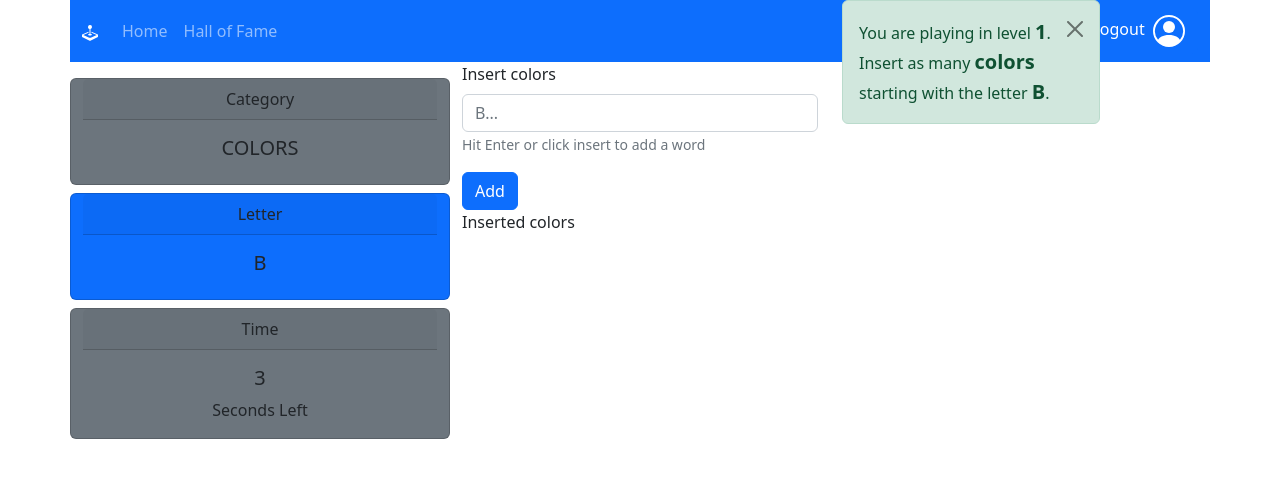
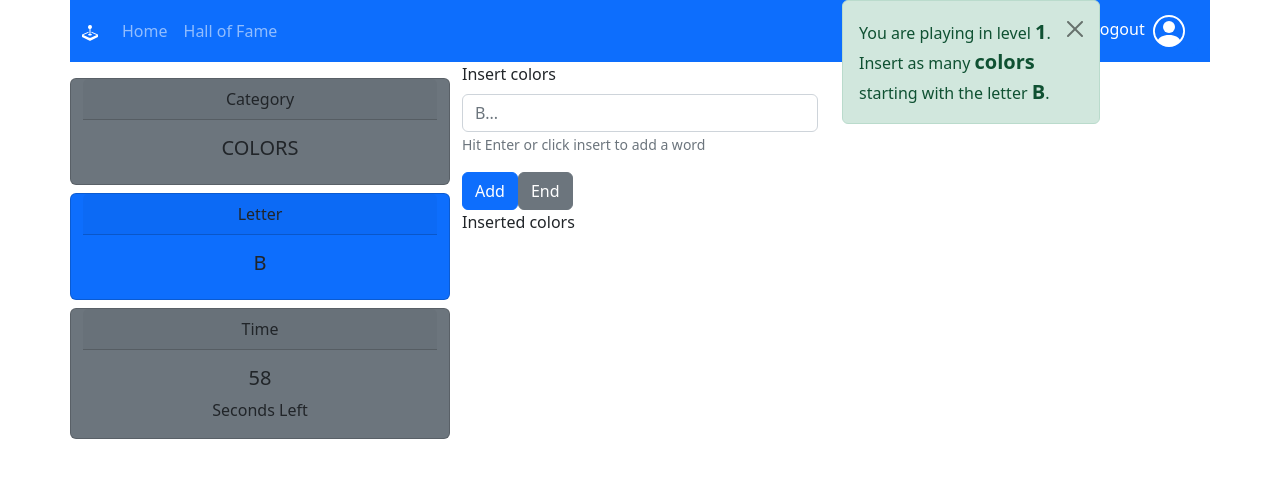
Before and after one commit to jandvanegas/msc-polito-webapp-app, a React (Create React App) app in the folder client/: page /play in a window 1280 px wide. Both pictures are taken after a click on the button "Start". Shown: the top 478 px of the page. Built offline with nearby package versions, Linux system fonts and the light colour scheme.

Commit message:
feat(ux): allowed to end game at any time.

```diff
--- a/client/src/Components/GameComponents/GamePage.js
+++ b/client/src/Components/GameComponents/GamePage.js
@@ -34,6 +34,7 @@ function GamePage(props) {
               randomLetter={gameLetter}
               words={words}
               setWords={setWords}
+              stopGame={stopGame}
             />
           </Row>
         </Col>
--- a/client/src/Components/GameComponents/GameWords.js
+++ b/client/src/Components/GameComponents/GameWords.js
@@ -3,7 +3,7 @@ import Form from 'react-bootstrap/Form'
 import Button from 'react-bootstrap/Button'
 
 function GameWords(props) {
-  const { settings, randomLetter, words, setWords } = props
+  const { settings, randomLetter, words, setWords, stopGame } = props
   const placeholderText = `${randomLetter}...`
   const [word, setWord] = useState('')
   const [validWord, setValidWord] = useState(true)
@@ -45,6 +45,9 @@ function GameWords(props) {
       setValidWord(false)
     }
   }
+  const endRound = () => {
+    stopGame(true)
+  }
 
   return (
     <>
@@ -70,6 +73,9 @@ function GameWords(props) {
         <Button variant='primary' type='submit'>
           Add
         </Button>
+        <Button variant='secondary' onClick={endRound}>
+          End
+        </Button>
         <Form.Group className='mb-3' controlId='words'>
           <Form.Label>Inserted {settings.category}</Form.Label>
           <Form.Text>{showableWords}</Form.Text>
--- a/client/src/config.js
+++ b/client/src/config.js
@@ -1,5 +1,5 @@
 const configData = {
-  GAME_DURATION_IN_SECONDS: 5,
+  GAME_DURATION_IN_SECONDS: 60,
   API_URL: 'http://localhost:3001/api',
   ALPHABET: 'B',
   // ALPHABET: 'ABCDEFGHIJKLMNOPQRSTUVWXYZ',
```
